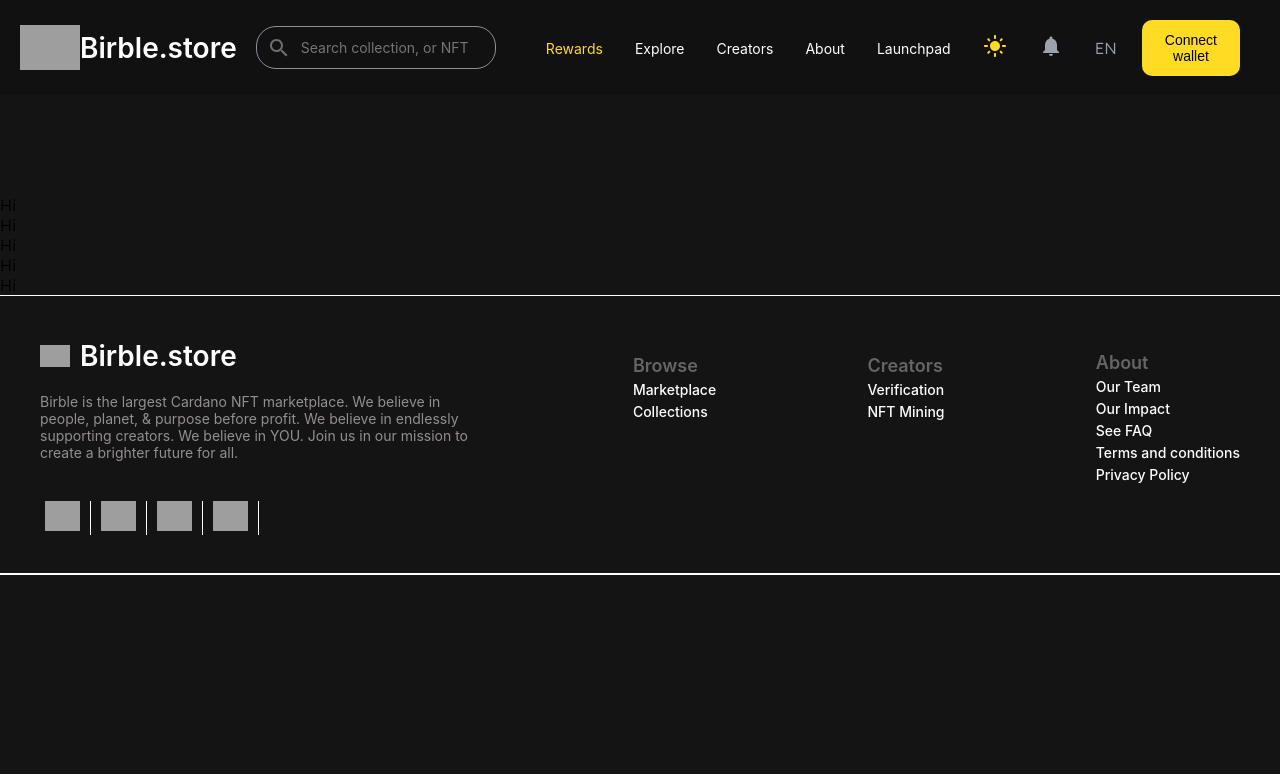
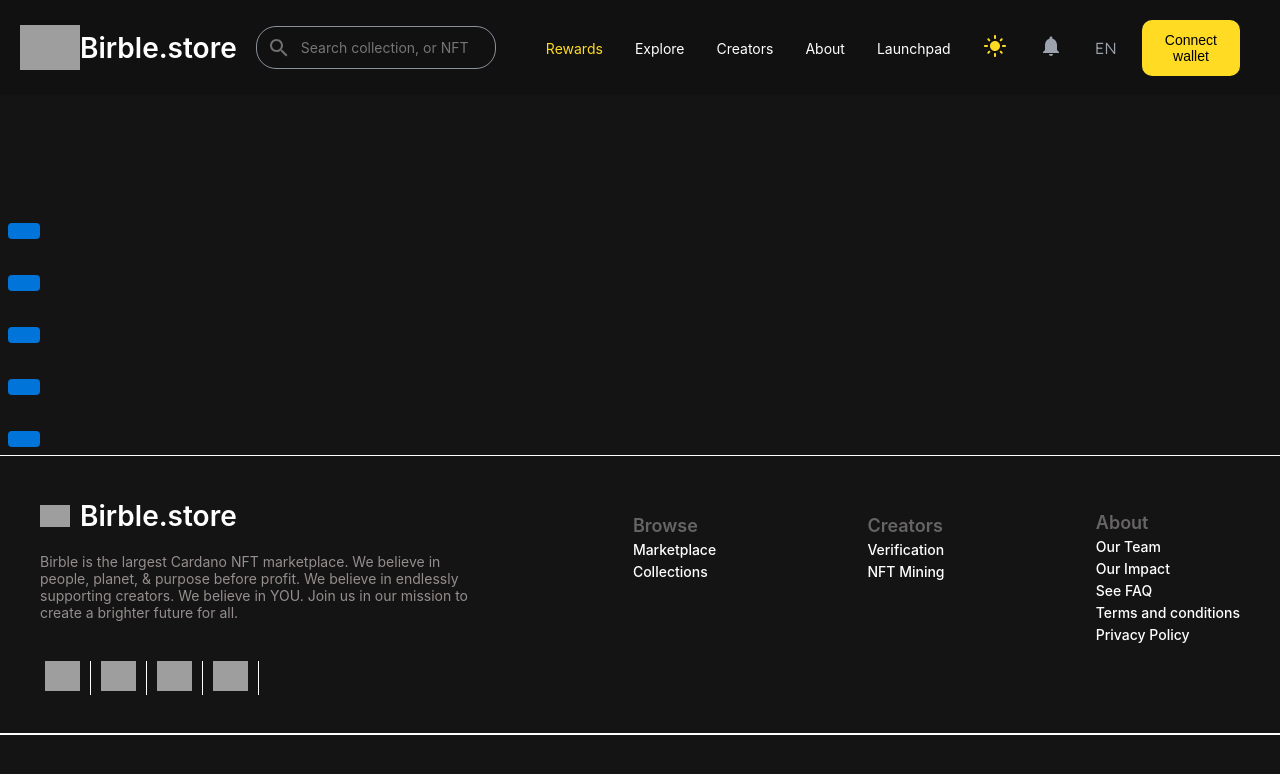
Before and after one commit to Birblewin/NFTMarket, a React (Vite) app in the folder vite-project/: page /launchpad/launches in a window 1280 px wide. Shown: the top 774 px of the page. Built offline with nearby package versions, Linux system fonts and the light colour scheme; grey boxes are pictures that could not be loaded.

Commit message:
created CarouselEntry skeleton

```diff
--- a/vite-project/src/pages/launchpad/launchesPage/CarouselEntry.jsx
+++ b/vite-project/src/pages/launchpad/launchesPage/CarouselEntry.jsx
@@ -1,4 +1,21 @@
 // EXPORTING DEFAULT CAROUSELENTRY FUNCTION
 export default function CarouselEntry(){
-    return(<p>Hi</p>)
+    return(
+        <div className="carousel_entry_container">
+            <img src="" alt="" />
+
+            <div className="carousel_entry_container__description">
+                <h1 className="carousel_entry_container__description--title"></h1>
+                <span className="carousel_entry_container__description--banner"></span>
+                <p className="carousel_entry_container__description--paragraph"></p>
+
+                <div>
+                    <div className="carousel_entry_container__description--buttons">
+                        <span className="description--buttons--calender"></span>
+                        <button className="description--buttons--link"></button>
+                    </div>
+                </div>
+            </div>
+        </div>
+    )
 }
```
Also changed, not shown: vite-project/src/pages/launchpad/launchesPage/CarouselEntry.css (added), vite-project/src/pages/launchpad/launchesPage/LaunchesCarousel.css (added).
